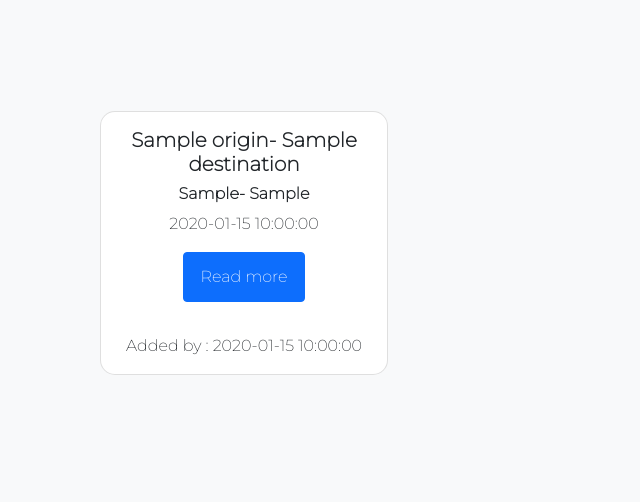
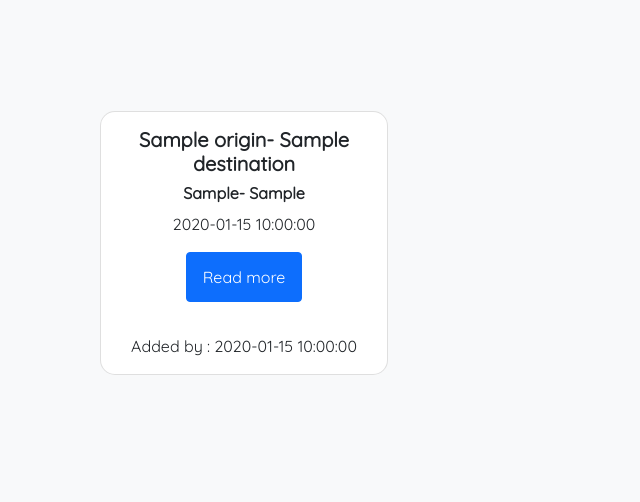
Before and after one commit to murthy1811/Milestone-Project-3-AirBubble, a Flask app: page /travel_stories in a window 1280 px wide. Shown: the part 857-1359 px from the top of the page, without its empty margins (0-640 px from the left). Run offline with Flask 2, Linux system fonts and the light colour scheme; a database or web service that is not in the repository returns one stand-in record (values such as "Sample title"); some libraries are stand-ins or nearby versions.

Commit message:
fonts changed for travel story cards

```diff
--- a/static/css/newstyles.css
+++ b/static/css/newstyles.css
@@ -1,4 +1,4 @@
-@import url('https://fonts.googleapis.com/css2?family=Montserrat:wght@200&display=swap');
+@import url('https://fonts.googleapis.com/css2?family=Quicksand&display=swap');
 
 
 /* flash messages styling */
@@ -84,7 +84,7 @@
 
 .card{
     border-radius: 15px;
-   font-family: 'Montserrat', sans-serif ;
+   font-family: 'Quicksand', sans-serif ;
 }
 
 
```
